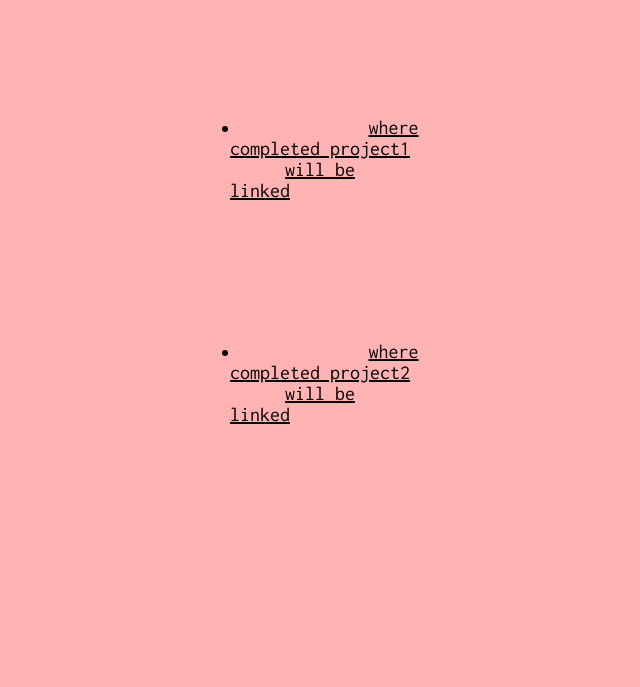
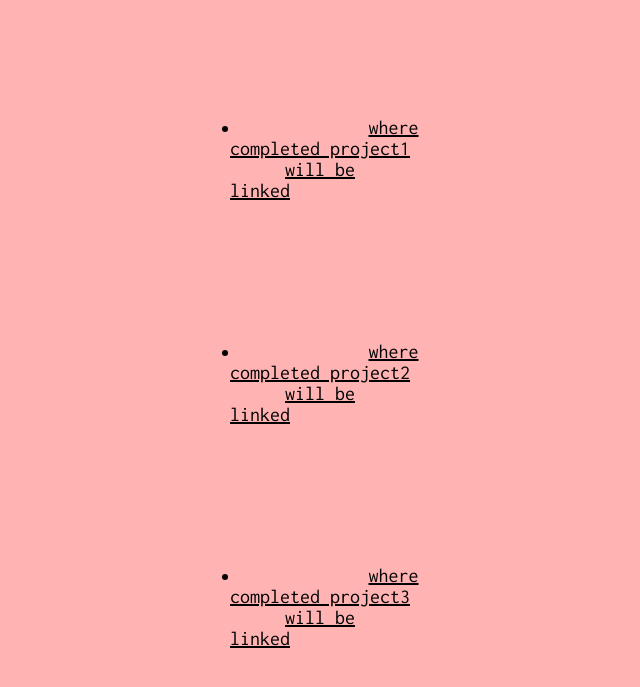
Before and after one commit to winniekuo0715/interactive2, a plain HTML site: page index.html in a window 1280 px wide. Shown: the part 1833-2520 px from the top of the page, without its empty margins (320-960 px from the left). Drawn offline with Linux system fonts and the light colour scheme.

Commit message:
Update index.html

```diff
--- a/index.html
+++ b/index.html
@@ -70,6 +70,8 @@
 
                 <li><a href="https://literate-lotus.glitch.me" class="works">where completed project2 will be linked</a></li>
 
+                <li><a href="https://louise-bourgeois-spide.glitch.me/" class="works">where completed project3 will be linked</a></li>
+
         </div>
 
     </div>
```
